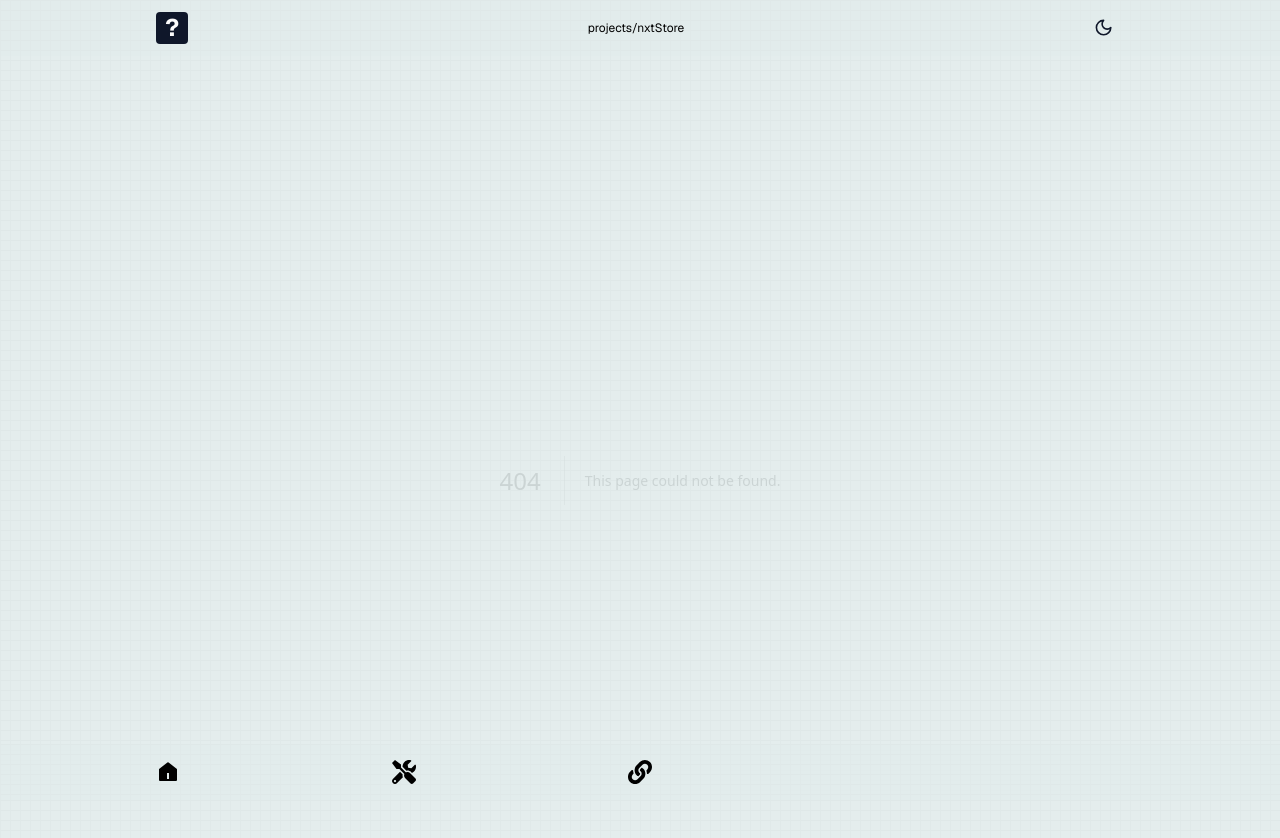
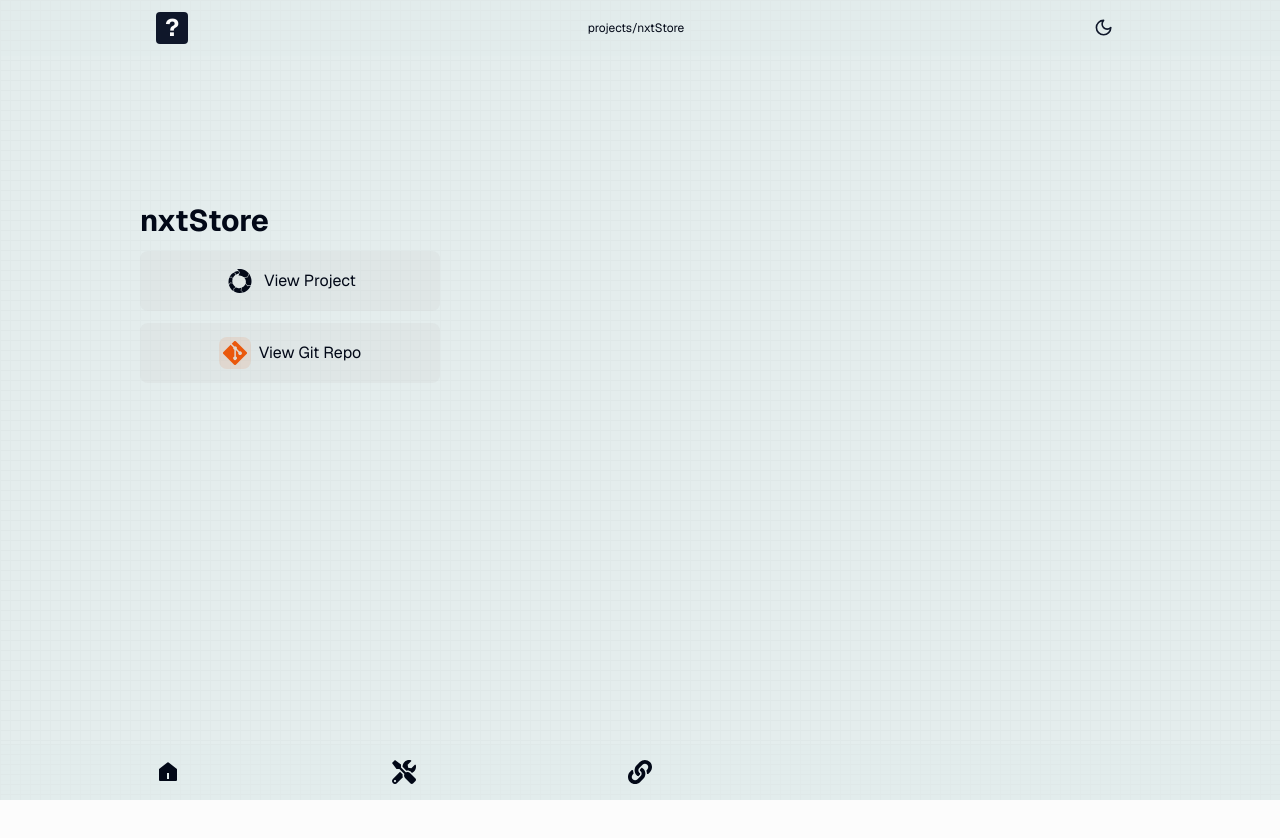
Before and after one commit to idkzsh/idkzsh.github.io, a Next.js app: page /projects/nxtStore in a window 1280 px wide. Before the commit this address had no page. Shown: the top 838 px of the page. After the commit the page ends 800 px from the top, so only its background shows below. Built offline with nearby package versions, Linux system fonts and the light colour scheme; some icons are missing.

Commit message:
added nxtStore project

```diff
--- /dev/null
+++ b/app/projects/nxtStore/page.tsx
@@ -0,0 +1,38 @@
+import Spacer from "@/components/Spacer";
+import LinkCard from "@/components/link-card";
+import Link from "next/link";
+import { BsGit } from "react-icons/bs";
+import { SiEventstore } from "react-icons/si";
+
+const NxtStore = () => {
+  return (
+    <>
+      <Spacer height="h-[200px]" />
+      <div className="z-10 max-w-[1000px] w-[90%] h-[100%] flex flex-wrap-reverse mb-4">
+        <div className="flex flex-col w-[49%] min-w-[330px] gap-3">
+          <h1 className="text-3xl font-bold">nxtStore</h1>
+          <Link
+            target="_blank"
+            href="https://nxt-store.vercel.app/"
+          >
+            <LinkCard title="View Project"
+            icon={<SiEventstore/>}/>
+          </Link>
+          <Link
+            target="_blank"
+            href="https://nxt-store.vercel.app/"
+          >
+            <LinkCard title="View Git Repo"
+            icon={<BsGit />}
+            bg="bg-orange-600"
+            opacity={10}
+            color="text-orange-600"/>
+
+          </Link>
+        </div>
+      </div>
+    </>
+  );
+};
+
+export default NxtStore;
--- a/app/projects/page.tsx
+++ b/app/projects/page.tsx
@@ -3,12 +3,21 @@ import Link from "next/link";
 import React from "react";
 import { CgTag } from "react-icons/cg";
 import { FaReact } from "react-icons/fa";
+import { SiEventstore } from "react-icons/si";
 
 const Projects = () => {
   return (
     <>
       <div className="gap-4 flex flex-col items-center justify-center w-[80vw] max-w-[800px] h-[70vh] mb-11 z-10">
         <div className="flex flex-wrap justify-center w-full gap-3">
+          <Link href="./projects/nxtStore">
+            <LinkCard
+              title="nxtStore e-commerce app"
+              icon={<SiEventstore />}
+              bg="bg-card-foreground"
+              color="text-primary"
+            />
+          </Link>
           <Link href="./projects/image-tool">
             <LinkCard
               title="Image Renaming Tool"
```
Also changed, not shown: 1 other file (tests, documents, lock files or other folders).
